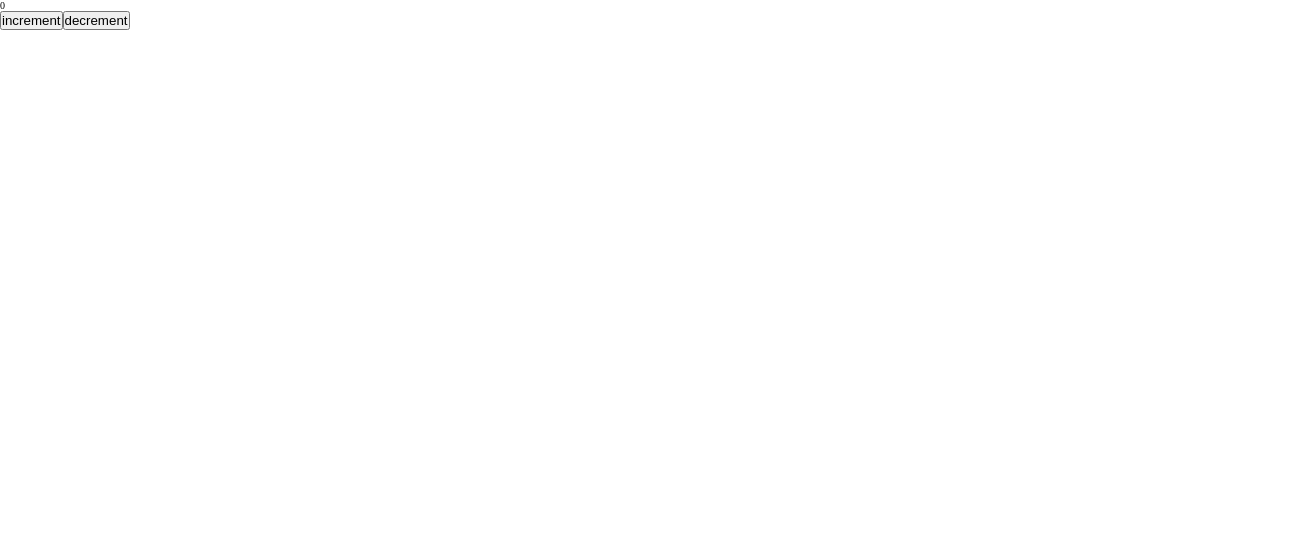
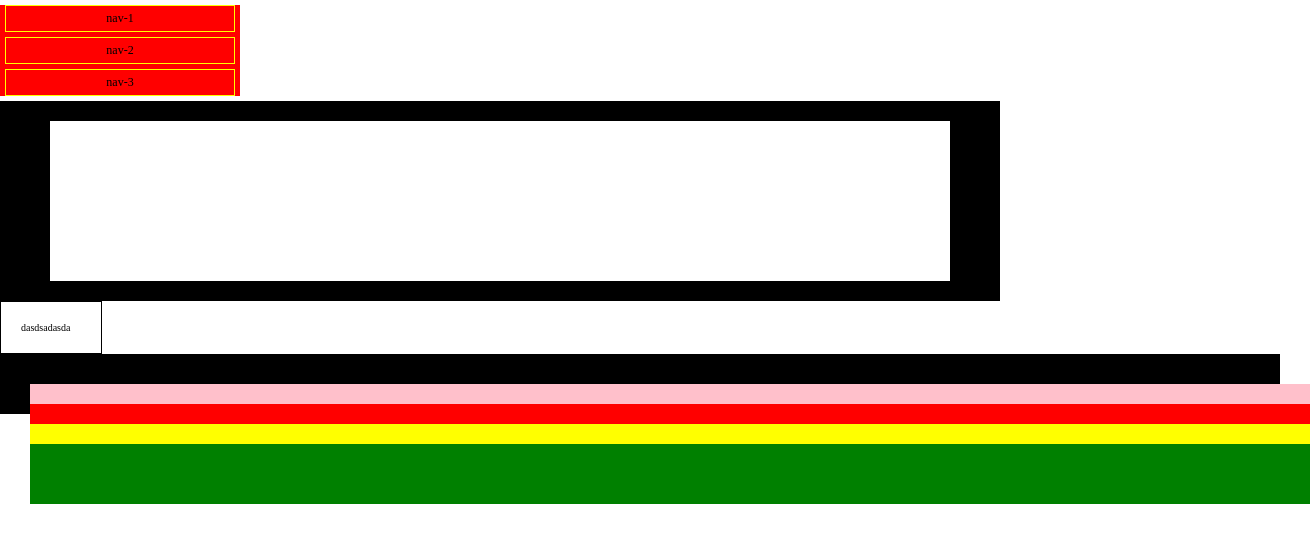
Before and after one commit to RedHeart001/demos, a React (Create React App) app: page / in a window 1280 px wide. Shown: the top 542 px of the page, 1310 px wide, since content can reach past the window. Built offline with nearby package versions, Linux system fonts and the light colour scheme.

Commit message:
增加cssWidthdemo

```diff
--- a/src/cssDemos/index.tsx
+++ b/src/cssDemos/index.tsx
@@ -2,6 +2,12 @@ import React from "react"
 import ReactDOM from "react-dom"
 import { SwordContainer } from "./swords"
 import { Revolution } from "./revolution"
+import {
+  Width1Container,
+  Width2Container,
+  Width3Container,
+  Width4Container,
+} from "./width"
 
 const App = () => {
   return (
@@ -12,7 +18,11 @@ const App = () => {
       }}
     >
       {/* <SwordContainer /> */}
-      <Revolution />
+      {/* <Revolution /> */}
+      <Width1Container />
+      <Width2Container />
+      <Width3Container />
+      <Width4Container />
     </div>
   )
 }
--- /dev/null
+++ b/src/cssDemos/width/index.tsx
@@ -0,0 +1,54 @@
+import React from "react"
+import "./style/index.css"
+
+export const Width1Container = () => {
+  return (
+    <div className="width1">
+      <a className="nav-a">nav-1</a>
+      <a className="nav-a">nav-2</a>
+      <a className="nav-a">nav-3</a>
+    </div>
+  )
+}
+
+export const Width2Container = () => {
+  return (
+    <div className="width2">
+      <div></div>
+    </div>
+  )
+}
+
+export const Width3Container = () => {
+  return (
+    <div className="width3 father">
+      <div className="son">dasdsadasda</div>
+    </div>
+  )
+}
+
+export const Width4Container = () => {
+  return (
+    // 最终子级的实际尺寸是根据父级的四个盒子（content，padding，border，margin）尺寸计算的
+    // 如果说父级完全不指定尺寸，默认width:auto，则在子级渲染的时候，width:auto根本没有大小
+    <div className="width4 box1">
+      <div className="box two"></div>
+      <div className="box three"></div>
+      <div className="box four"></div>
+      <div className="box five"></div>
+    </div>
+  )
+}
+
+export const Width5Container = () => {
+  return (
+    <div className="img">
+      <a href="javascript(0);;" className="prev">
+        prev
+      </a>
+      <a href="javascript(0);;" className="next">
+        next
+      </a>
+    </div>
+  )
+}
--- /dev/null
+++ b/src/cssDemos/width/style/index.css
@@ -0,0 +1,69 @@
+.width1 {
+  width: 240px;
+  background-color: red;
+}
+.width1 .nav-a {
+  display: block;
+  padding: 5px;
+  margin: 5px;
+  text-align: center;
+  font-size: 12px;
+  border: 1px solid yellow;
+}
+
+.width2 {
+  position: relative;
+  width: 1000px;
+  background-color: #000;
+  height: 200px;
+}
+
+.width2 > div {
+  position: absolute;
+  left: 50px;
+  right: 50px;
+  top: 20px;
+  bottom: 20px;
+  background-color: #fff;
+}
+
+.width3.father {
+  width: 102px;
+}
+
+.son {
+  border: 1px solid #000;
+  padding: 20px;
+}
+
+.width4.box1 {
+  /* height: 16em; */
+  padding: 3em;
+  background-color: #000;
+  position: relative;
+}
+
+.box {
+  width: 100%;
+  height: 100%;
+  position: absolute;
+  transition: all 0.3s;
+}
+.two {
+  background-color: pink;
+}
+.three {
+  background-color: red;
+  transform: translateY(2em);
+}
+.four {
+  background-color: yellow;
+  transform: translateY(4em);
+}
+.five {
+  background-color: green;
+  transform: translateY(6em);
+}
+.two:hover {
+  transform: translateY(-2em);
+}
--- a/src/index.css
+++ b/src/index.css
@@ -1,7 +1,8 @@
+html,
+body {
+  width: auto;
+  height: 100%;
+}
 body {
   font-size: 62.5%;
 }
-#root {
-  width: 100%;
-  height: 720px;
-}
--- a/src/index.js
+++ b/src/index.js
@@ -8,8 +8,8 @@
 import './index.css';
 // import "./olDemo/dynamicArcGis";
 // import './lifeCircle/react16';
-// import './cssDemos';
-import './reduxDemo'
+import './cssDemos';
+// import './reduxDemo'
 
 
 // import React from "react";
```
Also changed, not shown: src/reduxNote/index.ts (+40 -40 lines).
